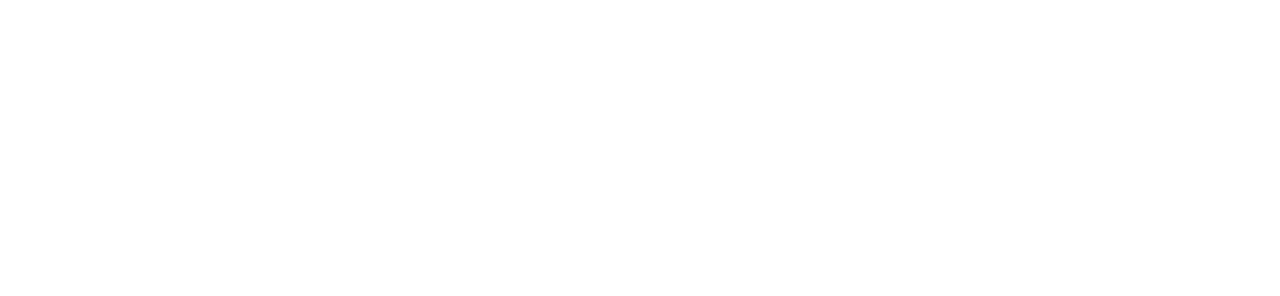
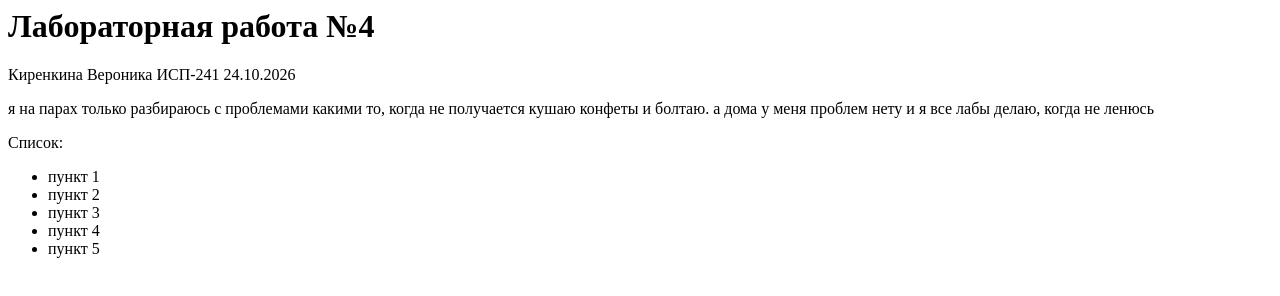
Before and after one commit to oxsjkw/Lab4_ISRPO_kirenkina, a plain HTML site: page client/index.html in a window 1280 px wide. Drawn offline with Linux system fonts and the light colour scheme.

Commit message:
3. filled index.html

```diff
--- a/client/index.html
+++ b/client/index.html
@@ -1 +1,14 @@
 <!--commit 2, create index.html-->
+<h1>Лабораторная работа №4</h1>
+Киренкина Вероника
+ИСП-241
+24.10.2026
+<p>я на парах только разбираюсь с проблемами какими то, когда не получается кушаю конфеты и болтаю. а дома у меня проблем нету и я все лабы делаю, когда не ленюсь</p>
+Список:
+<ul>
+    <li>пункт 1</li>
+    <li>пункт 2</li>
+    <li>пункт 3</li>
+    <li>пункт 4</li>
+    <li>пункт 5</li>
+</ul>
```
